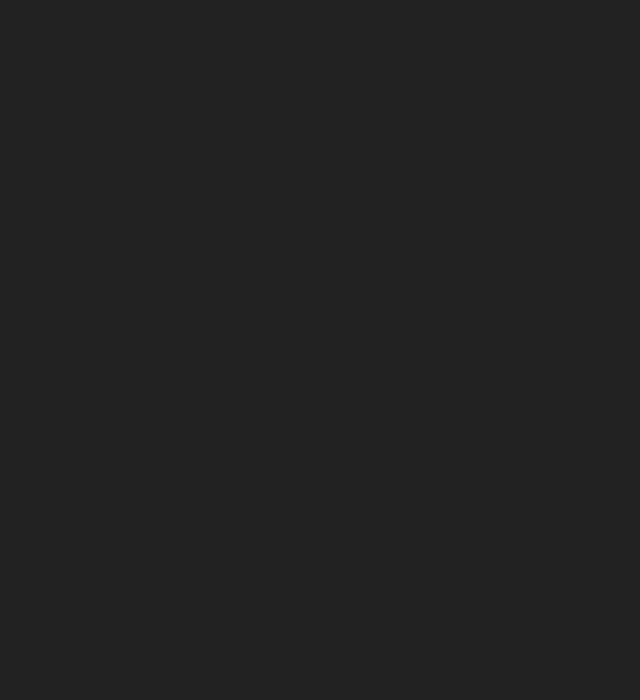
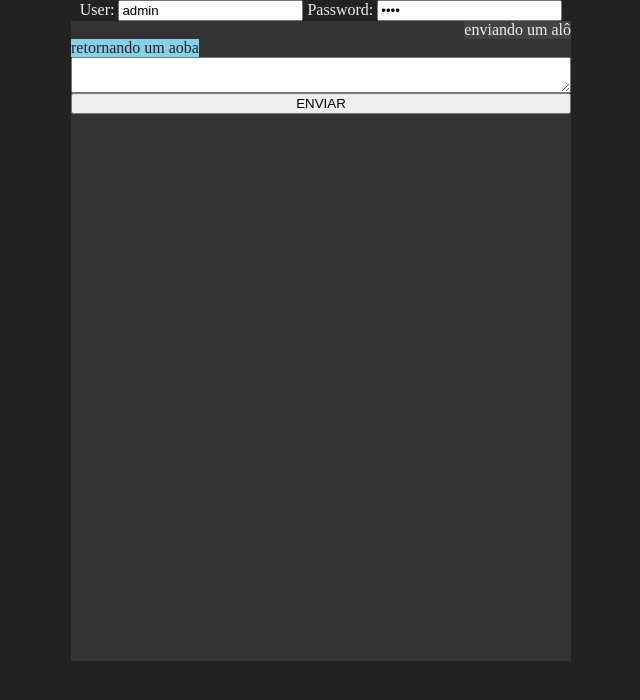
Before and after one commit to viniciusmachadovianna/messenger, a plain HTML site: page index.html in a window 1280 px wide. Shown: the whole page, without its empty margins (319-959 px from the left). Drawn offline with Linux system fonts and the light colour scheme.

Commit message:
feat: mock chat + send messages via log

```diff
--- a/index.html
+++ b/index.html
@@ -5,10 +5,21 @@
   <meta name="viewport" content="width=device-width, initial-scale=1.0">
   <title>Messenger</title>
   <link rel="stylesheet" href="style.css">
-  <link rel="shortcut icon" href="favicon.ico" type="image/x-icon">
+  <link rel="shortcut icon" href="favicon.svg" type="image/x-icon">
 </head>
 <body>
-
+  <div id="login">
+    <label for="user">User:</label>
+    <input type="text" value="admin">
+    <label for="pass">Password:</label>
+    <input type="password" value="pass">
+  </div>
+  <section id="chat">
+    <div class="msgSender">enviando um alô</div>
+    <div class="msgRecipient">retornando um aoba</div>
+    <textarea name="message" id="msgInput"></textarea>
+    <button type="submit" id="btnSend">ENVIAR</button>
+  </section>
 </body>
 <script src="script.js"></script>
 </html>
--- a/script.js
+++ b/script.js
@@ -1 +1,6 @@
-console.log('loaded');
+document.getElementById('btnSend').addEventListener('click',function (){ sendMessage(this)
+})
+function sendMessage(){
+  const msg = document.getElementById('msgInput')
+  console.log(msg.value)
+}
--- a/style.css
+++ b/style.css
@@ -1,6 +1,34 @@
 :root{
   --black: #222;
+  --white: #EEE;
 }
 body{
+  margin: 0;
   background-color: var(--black);
+  color: var(--white);
+  width: 100%;
+  height: 100dvh;
+  position: relative;
+  display: flex;
+  flex-flow: column;
+  align-items: center;
 }
+#chat{
+  background-color: #333;
+  width: 500px;
+  height: 80%;
+  display: flex;
+  flex-flow: column;
+
+}
+.msgSender{
+  width: fit-content;
+  align-self: flex-end;
+  background-color: #444;
+}
+.msgRecipient{
+  width: fit-content;
+  align-self: flex-start;
+  background-color: rgb(134, 208, 233);
+  color: var(--black);
+}
```
Also changed, not shown: favicon.svg (added).
